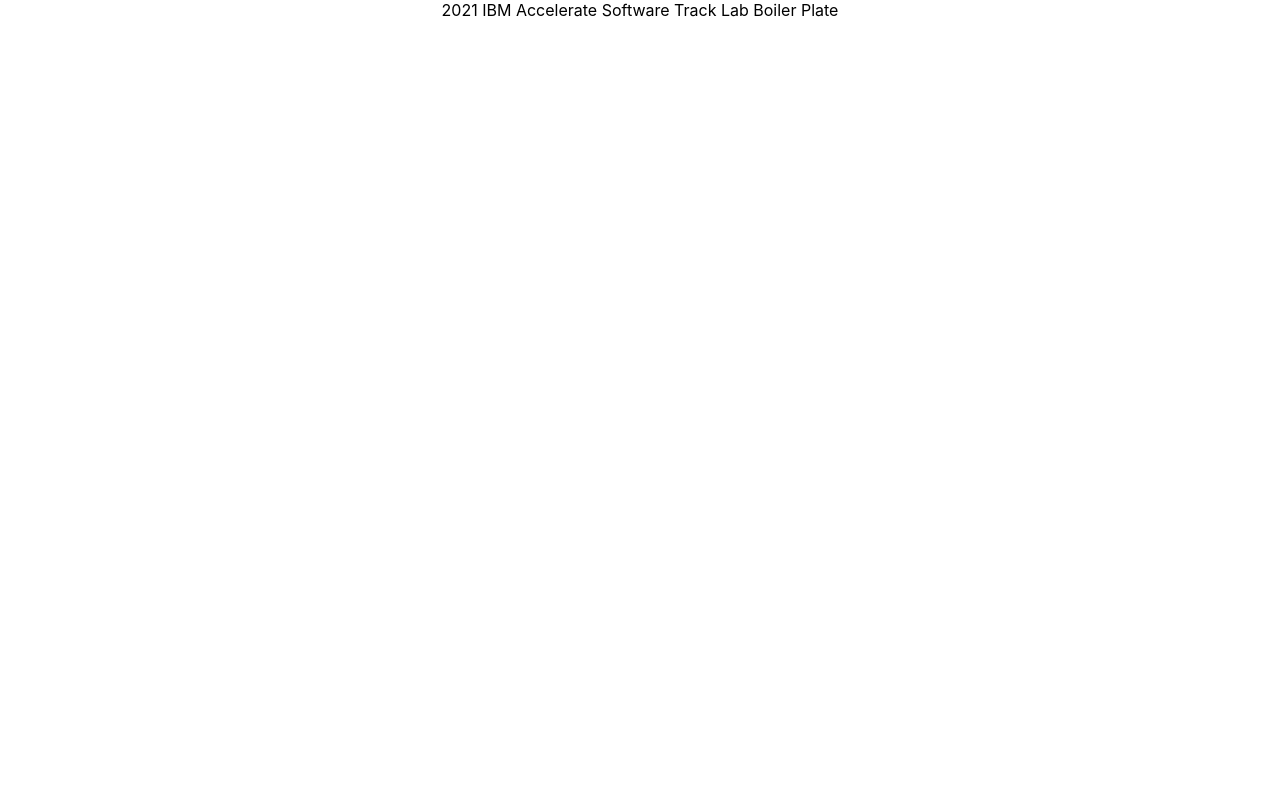
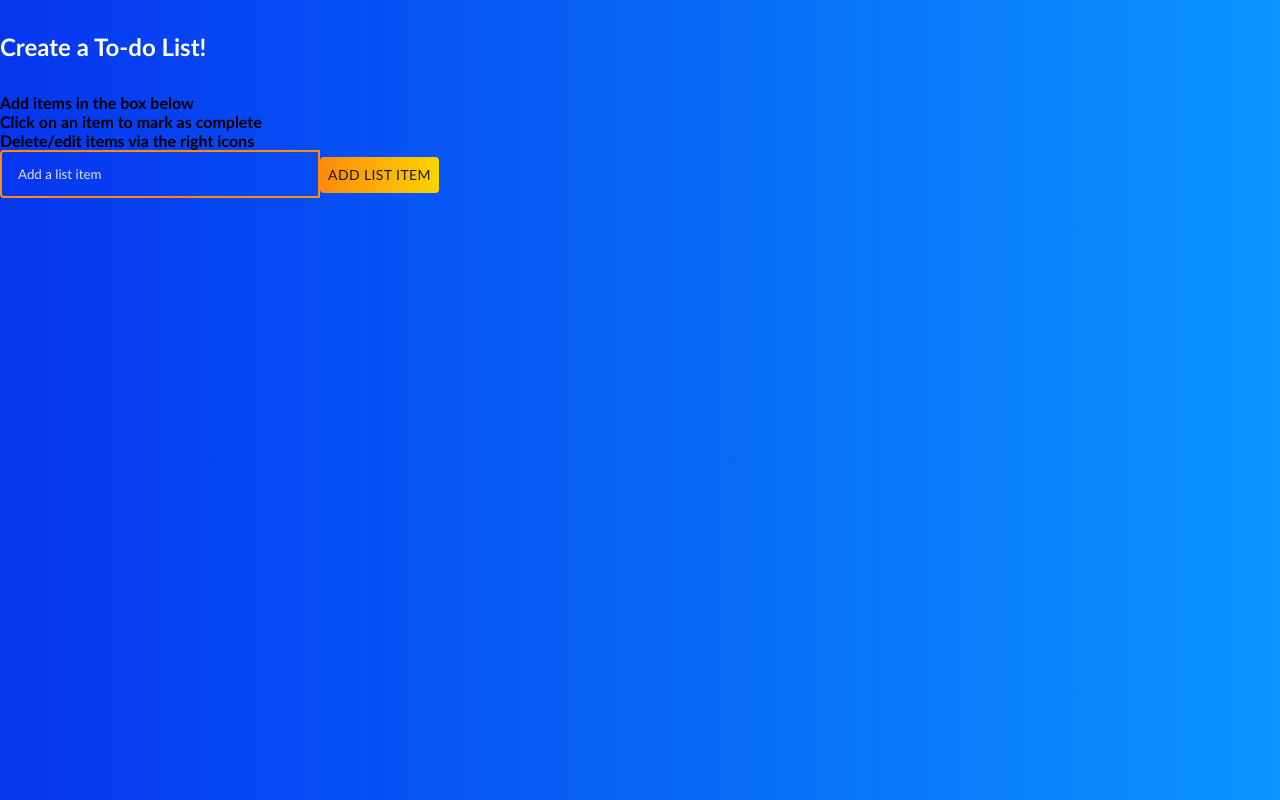
Before and after one commit to 2021-IBM-Accelerate-SW-Track/lab-1-team-40, a React (Create React App) app: page / in a window 1280 px wide. Built offline with nearby package versions, Linux system fonts and the light colour scheme.

Commit message:
Hannah To-do App

```diff
--- a/package.json
+++ b/package.json
@@ -9,7 +9,9 @@
     "@testing-library/user-event": "^12.8.3",
     "react": "^17.0.2",
     "react-dom": "^17.0.2",
+    "react-icons": "^4.2.0",
     "react-scripts": "4.0.3",
+    "react-time": "^4.3.0",
     "web-vitals": "^1.1.2"
   },
   "scripts": {
--- a/src/App.css
+++ b/src/App.css
@@ -1,17 +1,147 @@
-.App {
-  text-align: center;
+* {
+  box-sizing: border-box;
+  margin: 0;
+  padding: 0;
+  font-family: 'Trebuchet MS', 'Lucida Sans Unicode', 'Lucida Grande',
+    'Lucida Sans', Arial, sans-serif;
 }
 
 body {
-  margin: 0;
-  font-family: -apple-system, BlinkMacSystemFont, 'Segoe UI', 'Roboto', 'Oxygen',
-    'Ubuntu', 'Cantarell', 'Fira Sans', 'Droid Sans', 'Helvetica Neue',
-    sans-serif;
-  -webkit-font-smoothing: antialiased;
-  -moz-osx-font-smoothing: grayscale;
+  background: linear-gradient(
+    90deg,
+    rgb(6, 53, 240) 0%,
+    rgb(11, 149, 255) 100%
+  );
+}
+.todo-app {
+  display: flex;
+  flex-direction: column;
+  justify-content: start;
+  width: 520px;
+  min-height: 600px;
+  background: #161a2b;
+  text-align: center;
+  margin: 128px auto;
+  border-radius: 10px;
+  padding-bottom: 32px;
 }
 
-code {
-  font-family: source-code-pro, Menlo, Monaco, Consolas, 'Courier New',
-    monospace;
+h1 {
+  margin: 32px 0;
+  color: #fff;
+  font-size: 24px;
 }
+
+.complete {
+  text-decoration: line-through;
+  opacity: 0.4;
+}
+
+.todo-form {
+  margin-bottom: 32px;
+}
+
+.todo-input {
+  padding: 14px 32px 14px 16px;
+  border-radius: 4px 0 0 4px;
+  border: 2px solid #ff8a0c;
+  outline: none;
+  width: 320px;
+  background: transparent;
+  color: #fff;
+}
+
+.todo-input::placeholder {
+  color: #e2e2e2;
+}
+
+.todo-button {
+  padding: 16px;
+  border: none;
+  border-radius: 0 4px 4px 0;
+  cursor: pointer;
+  outline: none;
+  background: linear-gradient(
+    90deg,
+    rgb(255, 138, 12) 0%,
+    rgb(250, 212, 0) 100%
+  );
+  color: #fff;
+  text-transform: capitalize;
+}
+
+.todo-input.edit {
+  border: 2px solid #149fff;
+}
+
+.todo-button.edit {
+  background: linear-gradient(
+    90deg,
+    rgba(20, 159, 255, 1) 0%,
+    rgba(17, 122, 255, 1) 100%
+  );
+  padding: 16px 22px;
+}
+
+.todo-container {
+  display: flex;
+  flex-direction: row;
+  position: relative;
+}
+
+.todo-row {
+  display: flex;
+  justify-content: space-between;
+  align-items: center;
+  margin: 4px auto;
+  color: #fff;
+  background: linear-gradient(
+    90deg,
+    rgba(255, 118, 20, 1) 0%,
+    rgba(255, 84, 17, 1) 100%
+  );
+
+  padding: 16px;
+  border-radius: 5px;
+  width: 90%;
+}
+
+.todo-row:nth-child(4n + 1) {
+  background: linear-gradient(
+    90deg,
+    rgba(93, 12, 255, 1) 0%,
+    rgba(155, 0, 250, 1) 100%
+  );
+}
+
+.todo-row:nth-child(4n + 2) {
+  background: linear-gradient(
+    90deg,
+    rgba(255, 12, 241, 1) 0%,
+    rgba(250, 0, 135, 1) 100%
+  );
+}
+
+.todo-row:nth-child(4n + 3) {
+  background: linear-gradient(
+    90deg,
+    rgba(20, 159, 255, 1) 0%,
+    rgba(17, 122, 255, 1) 100%
+  );
+}
+
+.icons {
+  display: flex;
+  align-items: center;
+  font-size: 24px;
+  cursor: pointer;
+}
+
+.delete-icon {
+  margin-right: 5px;
+  color: #fff;
+}
+
+.edit-icon {
+  color: #fff;
+}
--- a/src/App.js
+++ b/src/App.js
@@ -1,10 +1,12 @@
 import Header from "./component/header"
 import './App.css';
+import TodoForm from "./component/header/TodoForm";
+import TodoList from "./component/header/TodoList";
 
 function App() {
   return (
     <div className="App">
-    <Header/>
+    <TodoList/>
     </div>
   );
 }
--- /dev/null
+++ b/src/component/header/Todo.js
@@ -0,0 +1,47 @@
+import React, {useState} from 'react'
+import TodoForm from './TodoForm'
+import TodoList from './TodoList'
+import { RiCloseCircleLine } from 'react-icons/ri'
+import { TiEdit } from 'react-icons/ti'
+
+function Todo({todos, completeTodo, removeTodo, updateTodo}) {
+    const [edit, setEdit] = useState({
+        id: null,
+        value: ''
+    })
+
+    const submitUpdate = value => {
+        updateTodo(edit.id, value)
+        setEdit({
+            id: null,
+            value: ''
+        })
+    }
+
+    if (edit.id) {
+        return <TodoForm edit= {edit} onSubmit = {submitUpdate}/>
+    }
+
+    return todos.map((todo, index) => (
+        <div
+            className={todo.isComplete ? 'todo-row complete' : 'todo-row'}
+            key={index}
+        >
+            <div key={todo.id} onClick={() => completeTodo(todo.id)}>
+                {todo.text}
+            </div>
+            <p>{todo.time}</p>
+            <div className="icons">
+                <RiCloseCircleLine
+                onClick={() => removeTodo(todo.id)}
+                className = 'delete-icon'
+                />
+                <TiEdit onClick={() => setEdit({id: todo.id, value: todo.text})}
+                className = 'edit-icon'
+                />
+            </div>
+        </div>
+    ))
+}
+
+export default Todo
--- /dev/null
+++ b/src/component/header/TodoForm.js
@@ -0,0 +1,62 @@
+import React, {useState, useEffect, useRef} from 'react';
+import { Button } from '@material-ui/core';
+
+function TodoForm(props) {
+    const [input, setInput] = useState(props.edit ? props.edit.value : '');
+
+    const inputRef = useRef(null)
+
+    useEffect(() => {
+        inputRef.current.focus()
+    })
+
+    const handleChange = e => {
+        setInput(e.target.value);
+    };
+
+    const handleSubmit = e => {
+        e.preventDefault();
+
+        props.onSubmit({
+            id: Math.floor(Math.random() * 10000),
+            text: input
+        });
+
+        setInput('');
+    };
+    return (
+        <form onSubmit={handleSubmit} className='todo-form'>
+          {props.edit ? (
+            <>
+              <input
+                placeholder='Update your list item'
+                value={input}
+                onChange={handleChange}
+                name='text'
+                ref={inputRef}
+                className='todo-input edit'
+              />
+              <Button onClick={handleSubmit} className='todo-button edit'>
+                Update
+              </Button>
+            </>
+          ) : (
+            <>
+              <input
+                placeholder='Add a list item'
+                value={input}
+                onChange={handleChange}
+                name='text'
+                className='todo-input'
+                ref={inputRef}
+              />
+              <Button onClick={handleSubmit} className='todo-button'>
+                Add list item
+              </Button>
+            </>
+          )}
+        </form>
+      );
+    }
+
+export default TodoForm
--- /dev/null
+++ b/src/component/header/TodoList.js
@@ -0,0 +1,79 @@
+import React, {useState} from 'react'
+import Todo from './Todo';
+import TodoForm from './TodoForm'
+
+function TodoList() {
+    const [todos, setTodos] = useState([]);
+
+    const addTodo = todo => {
+        let dup = false
+        todos.forEach(t => {
+
+            if (t.text == todo.text) {
+                dup = true
+
+            }
+        })
+
+        if(!todo.text || /^\s*$/.test(todo.text) || dup) {
+            return;
+        }
+
+        const newTodos = [todo, ...todos];
+
+        todo.time = Date().toLocaleString()
+
+        setTodos(newTodos);
+    };
+
+    const updateTodo = (todoId, newValue) => {
+        let dup = false
+        todos.forEach(t => {
+            if (t.text == newValue.text) {
+                dup = true;
+            }
+        })
+        console.log(dup)
+        if(!newValue.text || /^\s*$/.test(newValue.text) || dup) {
+            if (dup) {
+                alert("Duplicate Name Found. Please Try Again.")
+            }
+            return;
+        }
+
+        setTodos(prev => prev.map(item => (item.id === todoId ? newValue : item)))
+    }
+
+    const removeTodo = id => {
+        const removeArr = [...todos].filter(todo => todo.id !== id)
+        setTodos(removeArr);
+    }
+
+    const completeTodo = id => {
+        let updatedTodos = todos.map(todo => {
+            if (todo.id === id) {
+                todo.isComplete = !todo.isComplete;
+            }
+            return todo;
+        });
+        setTodos(updatedTodos);
+    }
+
+    return (
+        <div>
+            <h1>Create a To-do List!</h1>
+            <h4>Add items in the box below</h4>
+            <h4>Click on an item to mark as complete</h4>
+            <h4>Delete/edit items via the right icons</h4>
+            <TodoForm onSubmit={addTodo}/>
+            <Todo
+                todos = {todos}
+                completeTodo = {completeTodo}
+                removeTodo = {removeTodo}
+                updateTodo = {updateTodo}
+            />
+        </div>
+    );
+}
+
+export default TodoList
```
